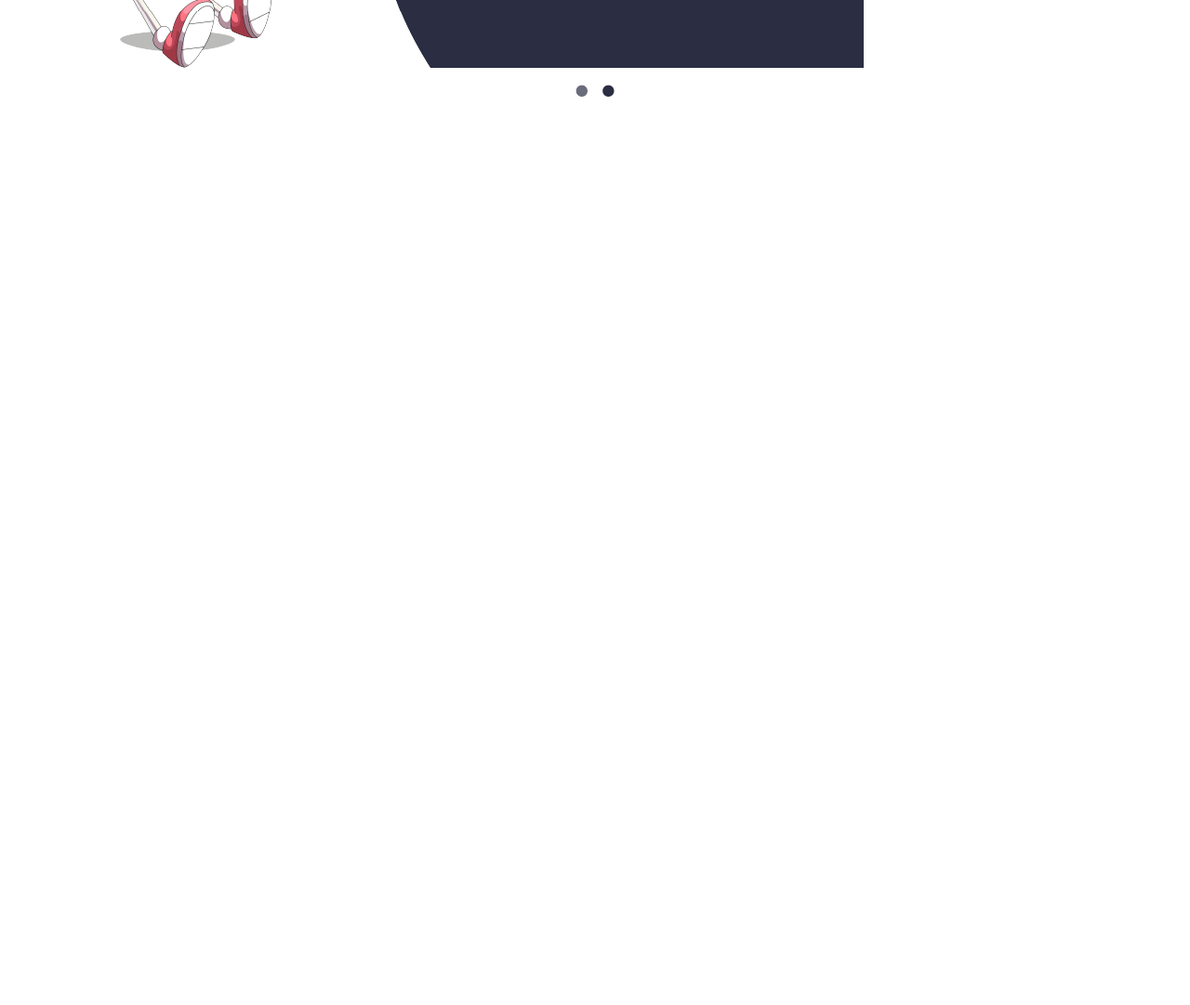
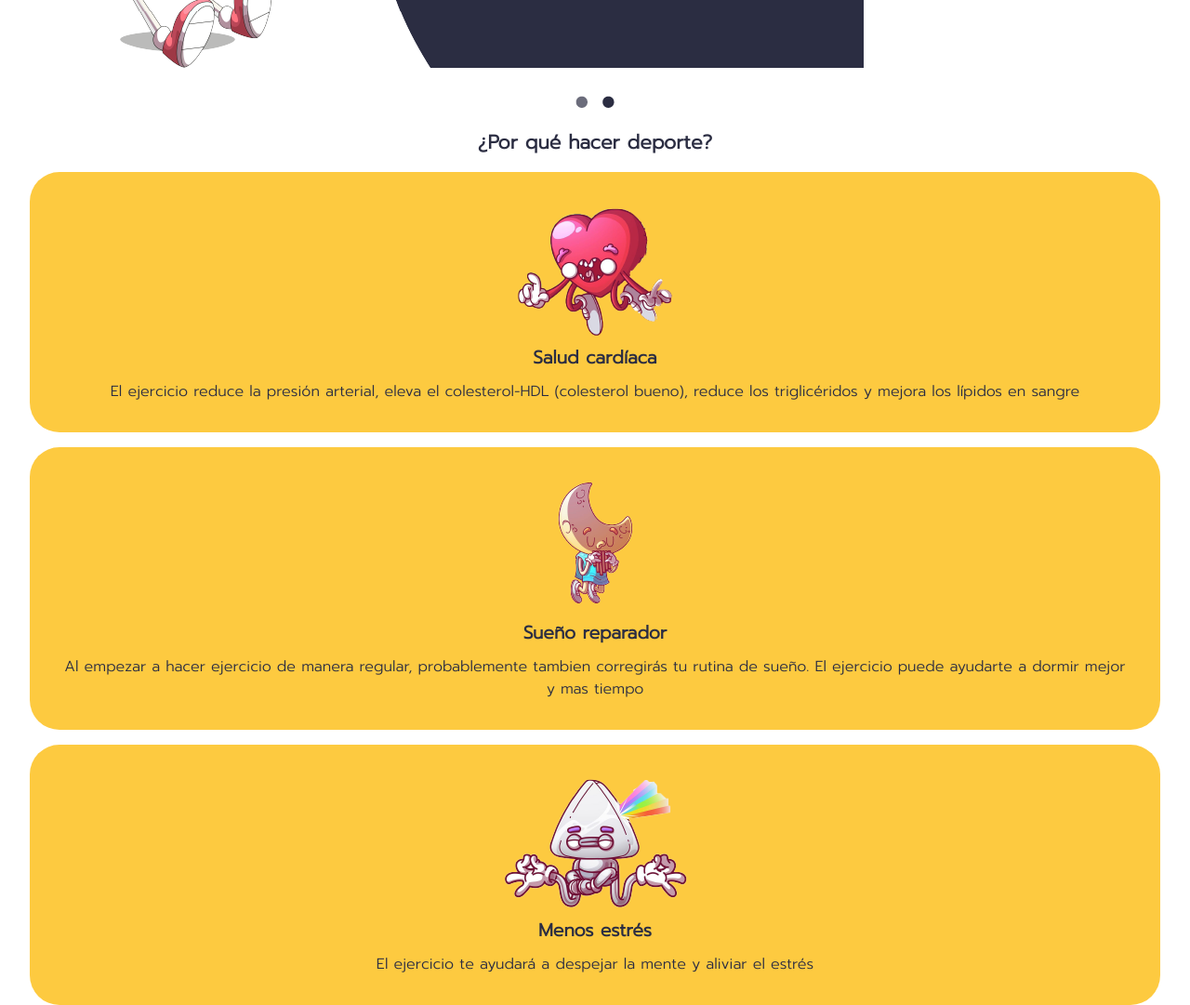
Before and after one commit to florfernandezb/onda-fit-2021, a plain HTML site: page index.html in a window 1280 px wide. Shown: the part 500-1581 px from the top of the page at 93% size. Before the commit the page ends 800 px from the top, so only its background shows below. Drawn offline with nearby package versions, Linux system fonts and the light colour scheme.

Commit message:
se crean las cards de about

```diff
--- a/index.html
+++ b/index.html
@@ -1,3 +1,4 @@
+<!DOCTYPE html>
 <html lang="es">
 
 <head>
@@ -18,14 +19,14 @@
     <title>Onda Fit</title>
 </head>
 
-<body>
+<body id="body">
     <header>
         <h1>
             Onda Fit
         </h1>
         <nav id="nav">
             <ul id="open-close">
-                <li class="open"><a href="#nav">Abrir</a></li>
+                <li class="open"><a href="#body">Abrir</a></li>
                 <li class="close"><a href="#">Cerrar</a></li>
             </ul>
             <ul id="menu">
@@ -59,12 +60,42 @@
             <source media="(min-width: 480px)" srcset="res/banner-2-tablet.jpg">
             <img src="res/banner-2.jpg" alt="La foto">
         </picture>
-        <button><a href="#about">Ver más</a></button>
+        <a href="#about" id="see-more">Ver más</a>
         <ul>
             <li id="next"><a href="#gallery">siguiente</a></li>
             <li id="previous"><a href="#">anterior</a></li>
         </ul>
     </section>
+
+    <section id="about">
+        <h2>¿Por qué hacer deporte?</h2>
+        <ul>
+            <li>
+
+                <h3>Salud cardíaca</h3>
+                <p>
+                    El ejercicio reduce la presión arterial, eleva el colesterol-HDL (colesterol bueno), reduce los
+                    triglicéridos y mejora los lípidos en sangre
+                </p>
+
+            </li>
+
+            <li id="sueno">
+                <h3>Sueño reparador</h3>
+                <p>
+                    Al empezar a hacer ejercicio de manera regular, probablemente tambien corregirás tu rutina de sueño. El ejercicio puede ayudarte a dormir mejor y mas tiempo
+                </p>
+
+            </li>
+
+            <li>
+                <h3>Menos estrés</h3>
+                <p>
+                    El ejercicio te ayudará a despejar la mente y aliviar el estrés
+                </p>
+            </li>
+        </ul>
+    </section>
 </body>
 
 </html>
--- a/styles.css
+++ b/styles.css
@@ -16,7 +16,6 @@ a {
 }
 
 h1 {
-    color: red;
     margin: 10px 20px;
     background: no-repeat url(res/logo.png);
     font-size: 0;
@@ -25,7 +24,7 @@ h1 {
 }
 
 h2 {
-    font-size: 1.2em;
+    font-size: 1.3em;
 }
 
 /* ****************************************** GENERAL ****************************************** */
@@ -55,15 +54,15 @@ h2 {
     display: none;
 }
 
-#nav:target .close {
+#body:target .close {
     display: block;
 }
 
-#nav:target .open {
+#body:target .open {
     display: none;
 }
 
-#nav:target #menu {
+#body:target #menu {
     position: absolute;
     top: 70px;
     padding: 1em;
@@ -155,19 +154,70 @@ h2 {
     top: calc(63px + 300px / 2 - 24px - 90px);
 }
 
-#gallery button {
+#see-more {
     position: absolute;
     top: calc(63px + 300px / 2 - 50px);
     left: 2em;
     width: 100px;
     border: none;
+    text-align: center;
     background-color: #FDCA40;
     border-radius: 1em;
 }
 /* ****************************************** GALLERY ****************************************** */
 
 /* ****************************************** ABOUT ****************************************** */
-#about :first-child {
+#about {
     text-align: center;
     padding: 1em;
 }
+
+#about h3 {
+    font-size: 1.2em;
+}
+
+#about picture {
+    width: 33%;
+}
+
+#about figcaption {
+    color: royalblue;
+}
+
+#about ul {
+    width: 100%;
+    height: 50vh;
+    max-height: 500px;
+}
+
+#about li {
+    margin: 1em;
+    padding: 2em;
+    background-color: #FDCA40;
+    border-radius: 2em;
+    font-weight: 300;
+}
+
+#about ul li p {
+    margin: auto;
+    text-align: center;
+    margin-top: 10px;
+}
+
+#about ul:first-of-type li:first-child h3 {
+    background: no-repeat url(res/corazon.png);
+    background-position: 50% 135%;
+    border-top: 8em solid transparent;
+}
+
+#sueno h3 {
+    background: no-repeat url(res/suenos.png);
+    background-position: 50% 125%;
+    border-top: 8em solid transparent;
+}
+
+#about ul:first-of-type li:last-child h3 {
+    background: no-repeat url(res/meditar.png);
+    background-position: 50% 135%;
+    border-top: 8em solid transparent;
+}
```
Also changed, not shown: res/corazon.png (added), res/eliminar.png (deleted), res/meditar.png (added), res/suenos-web.png (added), res/suenos.png (added).
